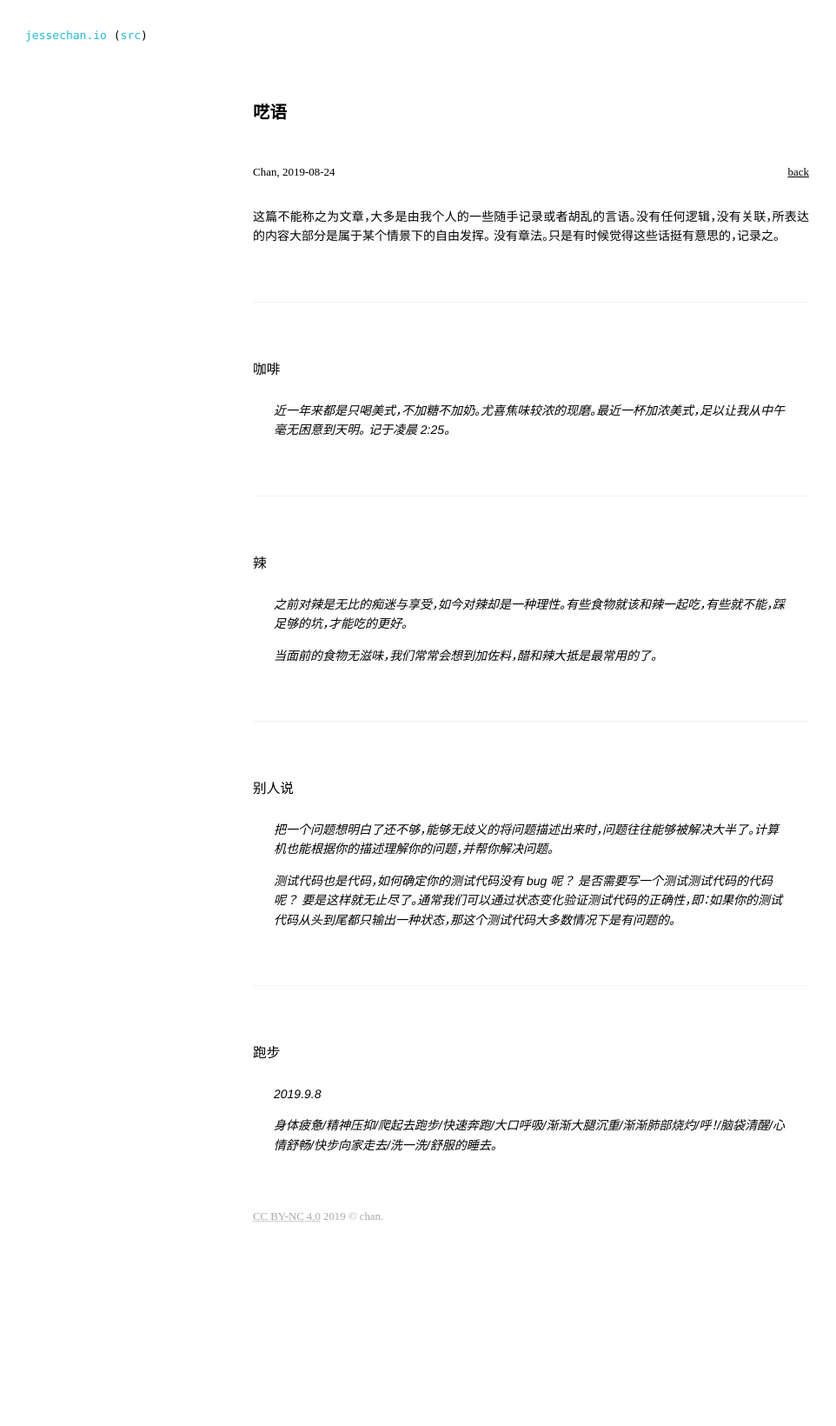
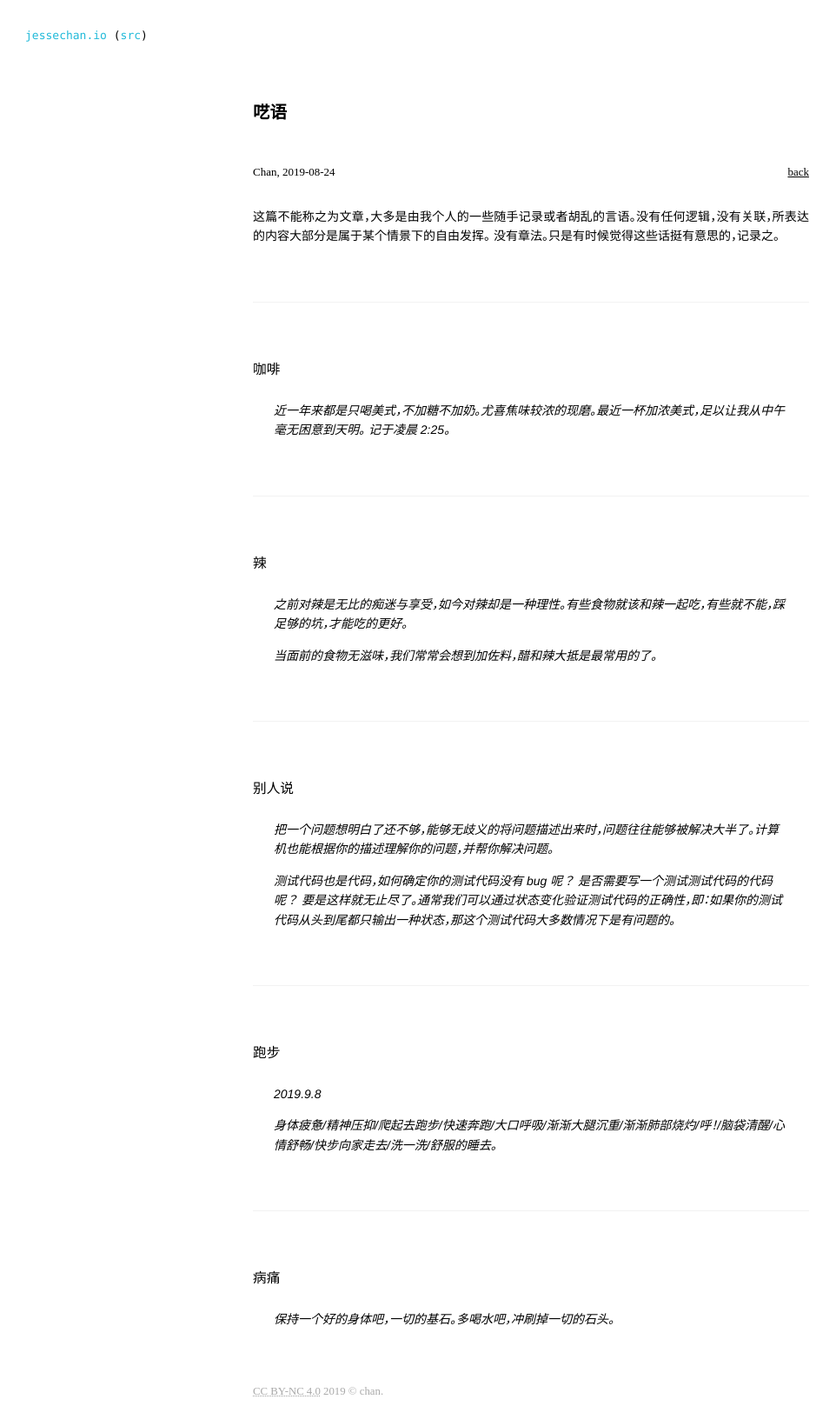
Before and after one commit to JesseEisen/chan, a Jekyll site: the page built from _posts/2019-08-24-ana.md, in a window 1280 px wide. Shown: the whole page at 87% size, without its empty margins (29-991 px from the left). Built offline with Jekyll 4.4.1, drawn with Linux system fonts in a browser that asks for light colours; before the commit the page ends 1439 px from its top, so only the background shows below that.

Commit message:
add new ana about healthy

```diff
--- a/_posts/2019-08-24-ana.md
+++ b/_posts/2019-08-24-ana.md
@@ -40,3 +40,9 @@ category: "essay"
 > 2019.9.8
 >
 > 身体疲惫/精神压抑/爬起去跑步/快速奔跑/大口呼吸/渐渐大腿沉重/渐渐肺部烧灼/呼！/脑袋清醒/心情舒畅/快步向家走去/洗一洗/舒服的睡去。
+
+---
+
+### 病痛
+
+> 保持一个好的身体吧，一切的基石。多喝水吧，冲刷掉一切的石头。
```
